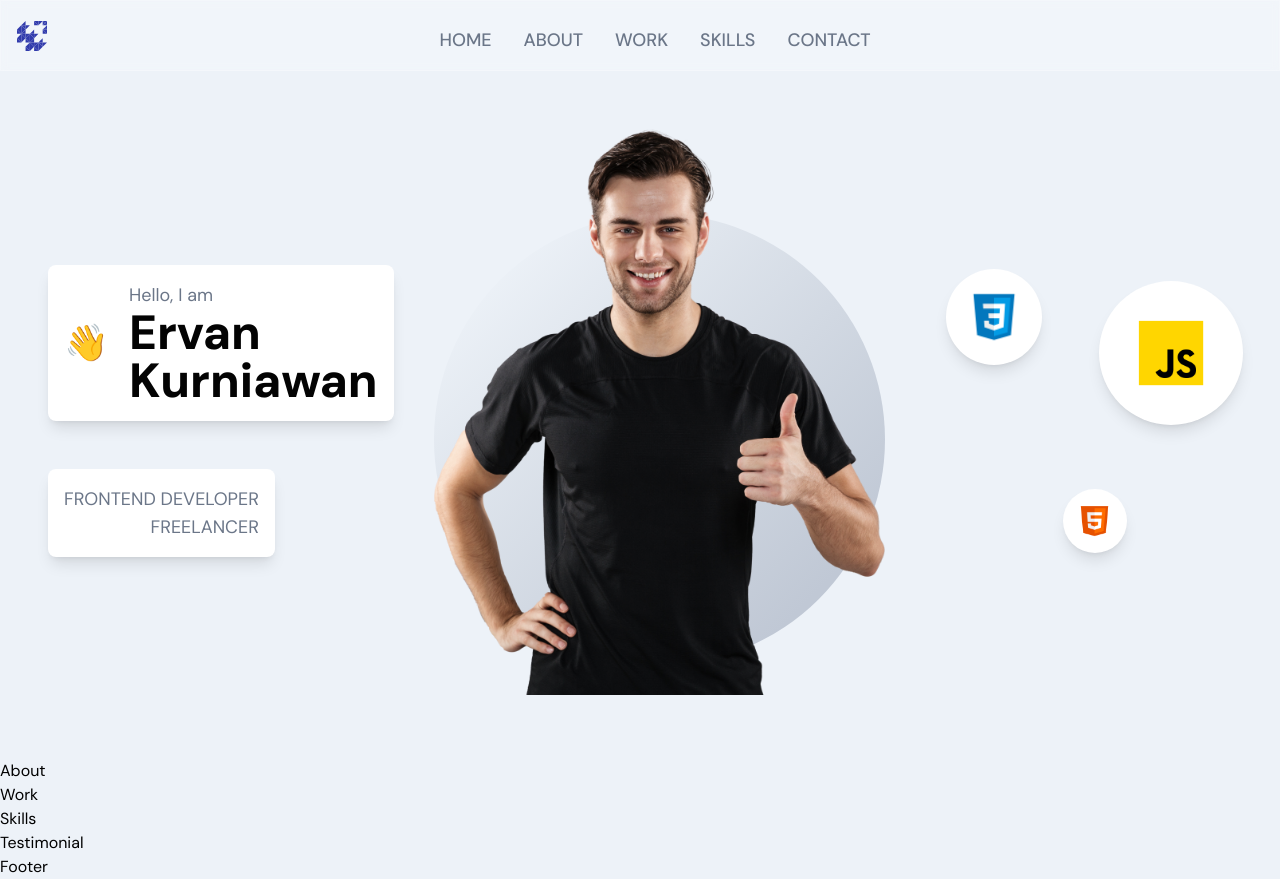
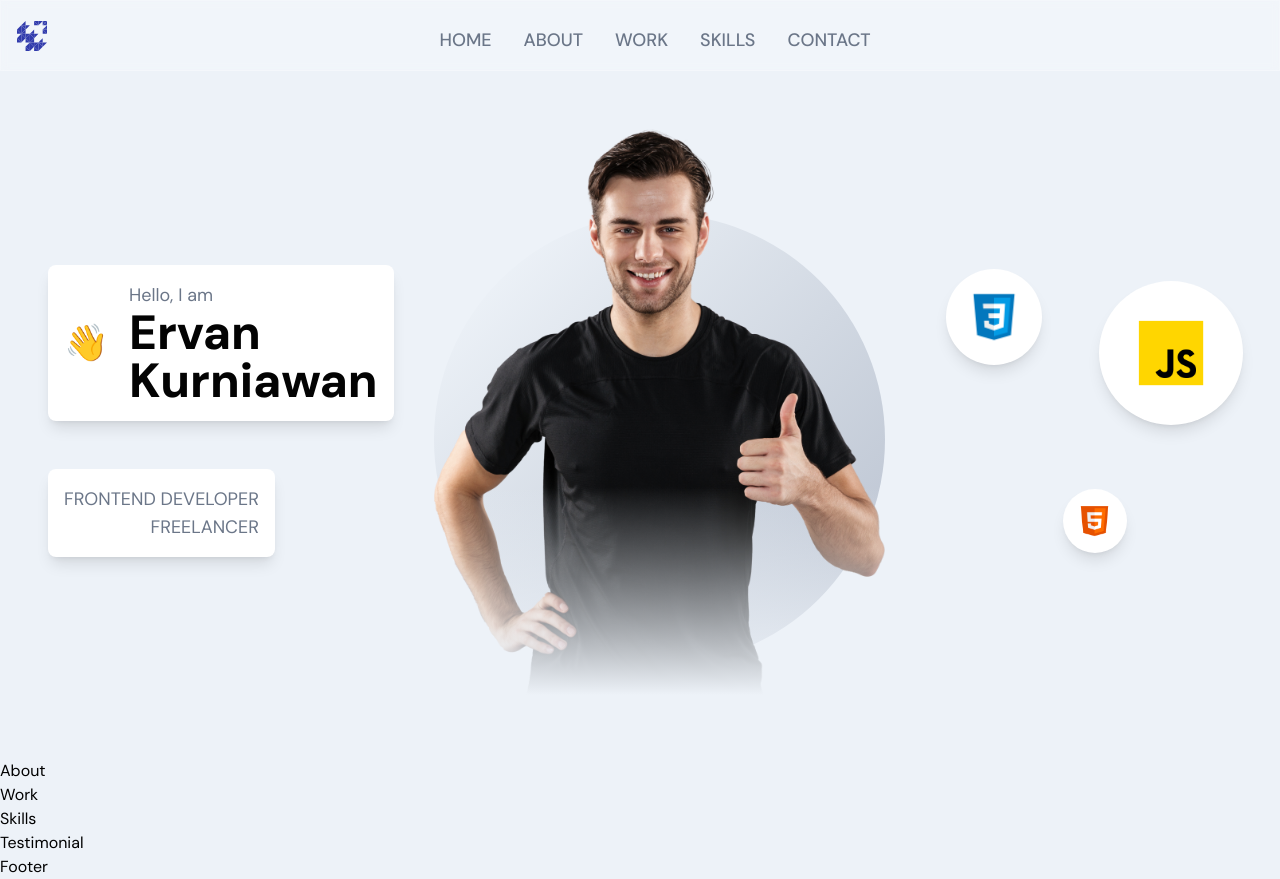
Before and after one commit to ervanervan/modern-portfolio, a React (Vite) app: page / in a window 1280 px wide. Built offline with nearby package versions, Linux system fonts and the light colour scheme.

Commit message:
update: header component

```diff
--- a/src/container/Header/Header.jsx
+++ b/src/container/Header/Header.jsx
@@ -42,7 +42,7 @@ const Header = () => {
         className="app__header-img"
       >
         <img src={images.profile} alt="profile_bg" />
-        {/* <div class="absolute bottom-0 left-0 w-full h-20 bg-gradient-to-b z-10 from-transparent to-primary"></div> */}
+        <div class="absolute bottom-0 left-0 w-full h-32 md:h-52 bg-gradient-to-b z-10 from-transparent to-primary"></div>
         <motion.img
           whileInView={{ scale: [0, 1] }}
           transition={{ duration: 1, ease: "easeInOut" }}
```
